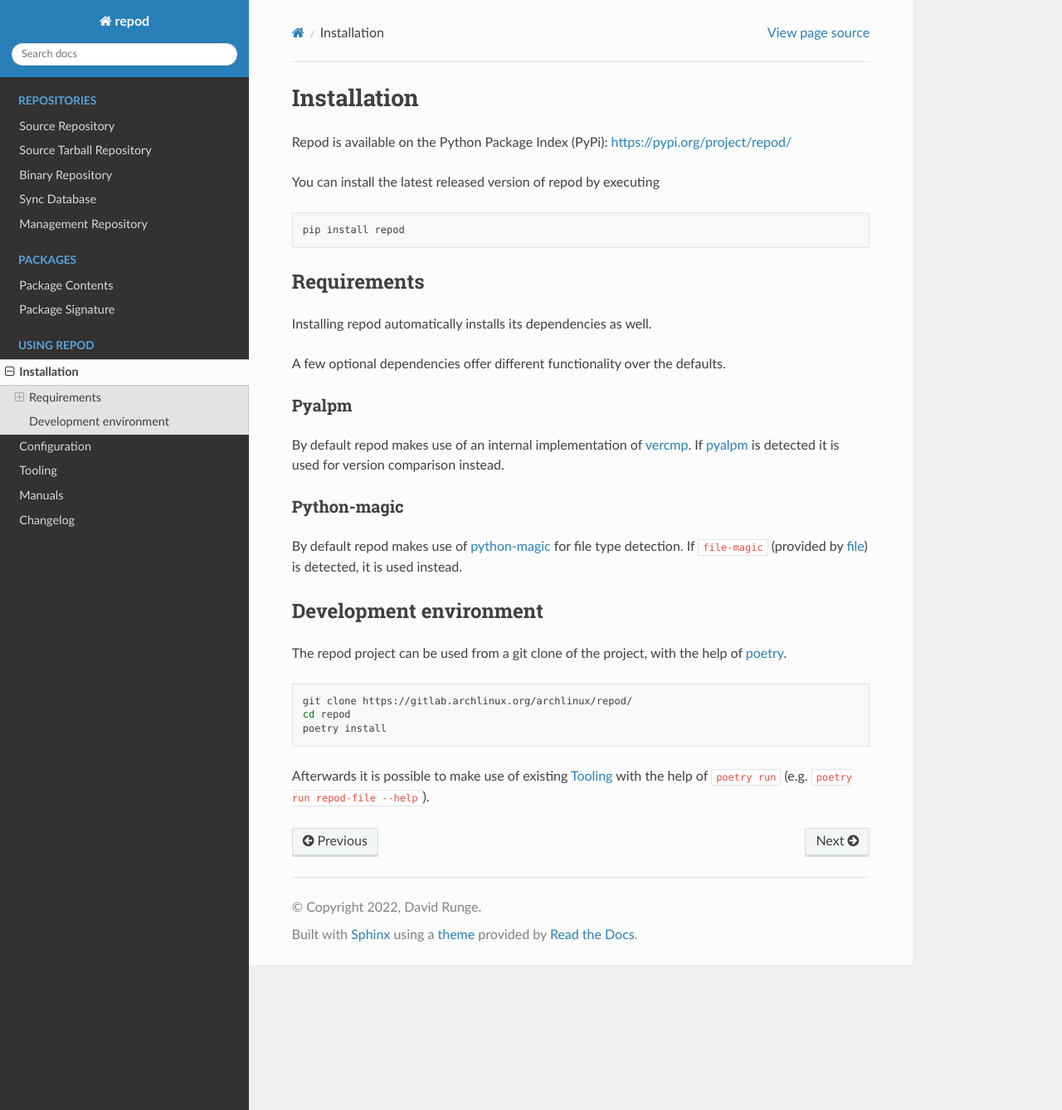
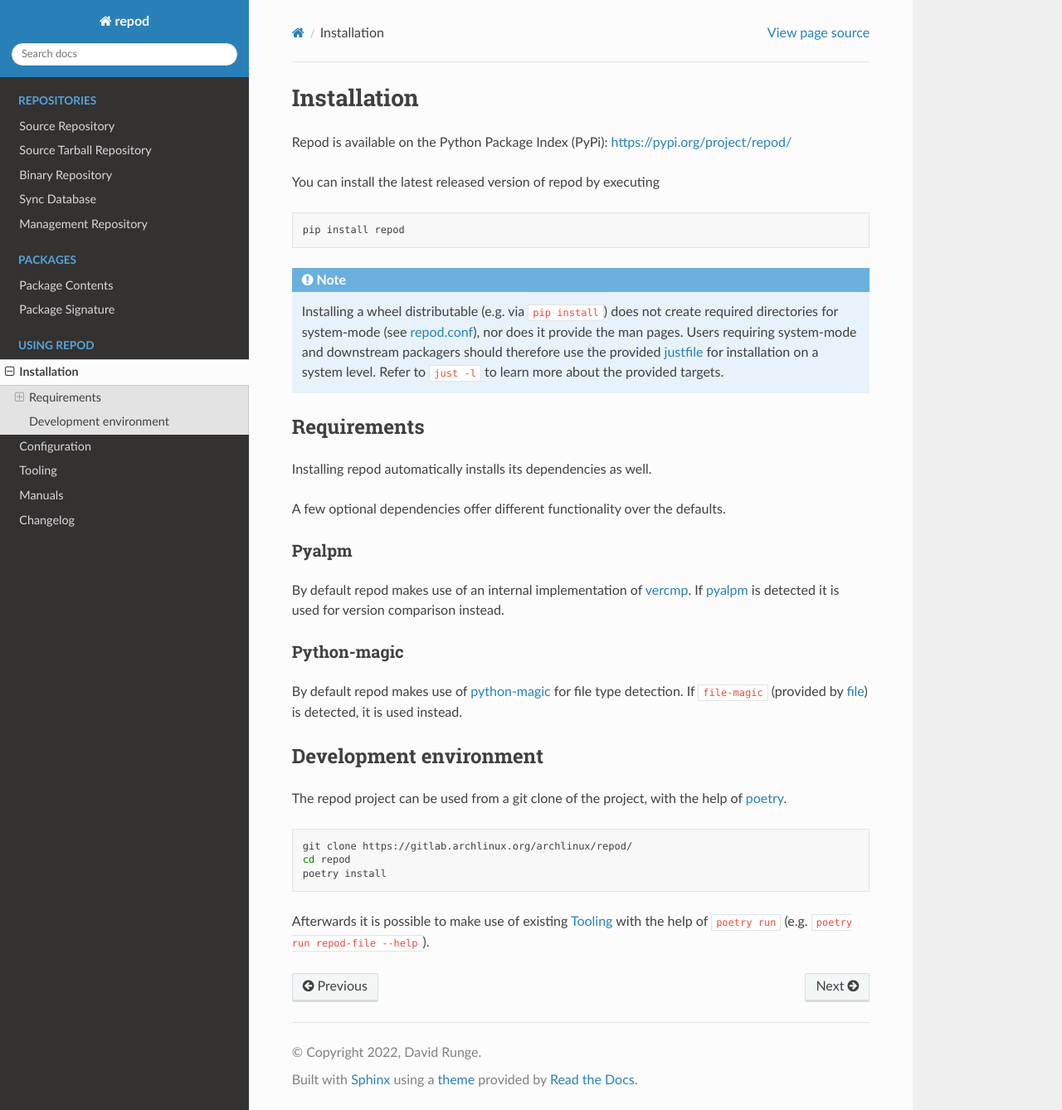
Before and after one commit to archlinux/repod, a Sphinx documentation site: the page built from docs/repod/installation.rst, in a window 1280 px wide and 1338 px high. Shown: the whole window at 83% size. Built offline with Sphinx 7.4.7 and the Read the Docs theme 2.0.0, drawn with Linux system fonts in a browser that asks for light colours.

Commit message:
Add installation documentation on justfile
docs/repod/installation.rst:
Add note about what the justfile is and when it is necessary to use it
for installation.

```diff
--- a/docs/repod/installation.rst
+++ b/docs/repod/installation.rst
@@ -12,6 +12,15 @@
 .. code:: sh
 
   pip install repod
+
+.. note::
+
+  Installing a wheel distributable (e.g. via ``pip install``) does not create
+  required directories for system-mode (see :ref:`repod.conf`), nor does it
+  provide the man pages.
+  Users requiring system-mode and downstream packagers should therefore use the
+  provided |justfile| for installation on a system level. Refer to ``just -l``
+  to learn more about the provided targets.
 
 Requirements
 ------------
@@ -47,6 +56,10 @@
 Afterwards it is possible to make use of existing :ref:`tooling` with the help
 of ``poetry run`` (e.g. ``poetry run repod-file --help``).
 
+.. |justfile| raw:: html
+
+  <a target="blank" href="https://just.systems/man/en/">justfile</a>
+
 .. |vercmp| raw:: html
 
   <a target="blank" href="https://man.archlinux.org/man/vercmp.8">vercmp</a>
```
